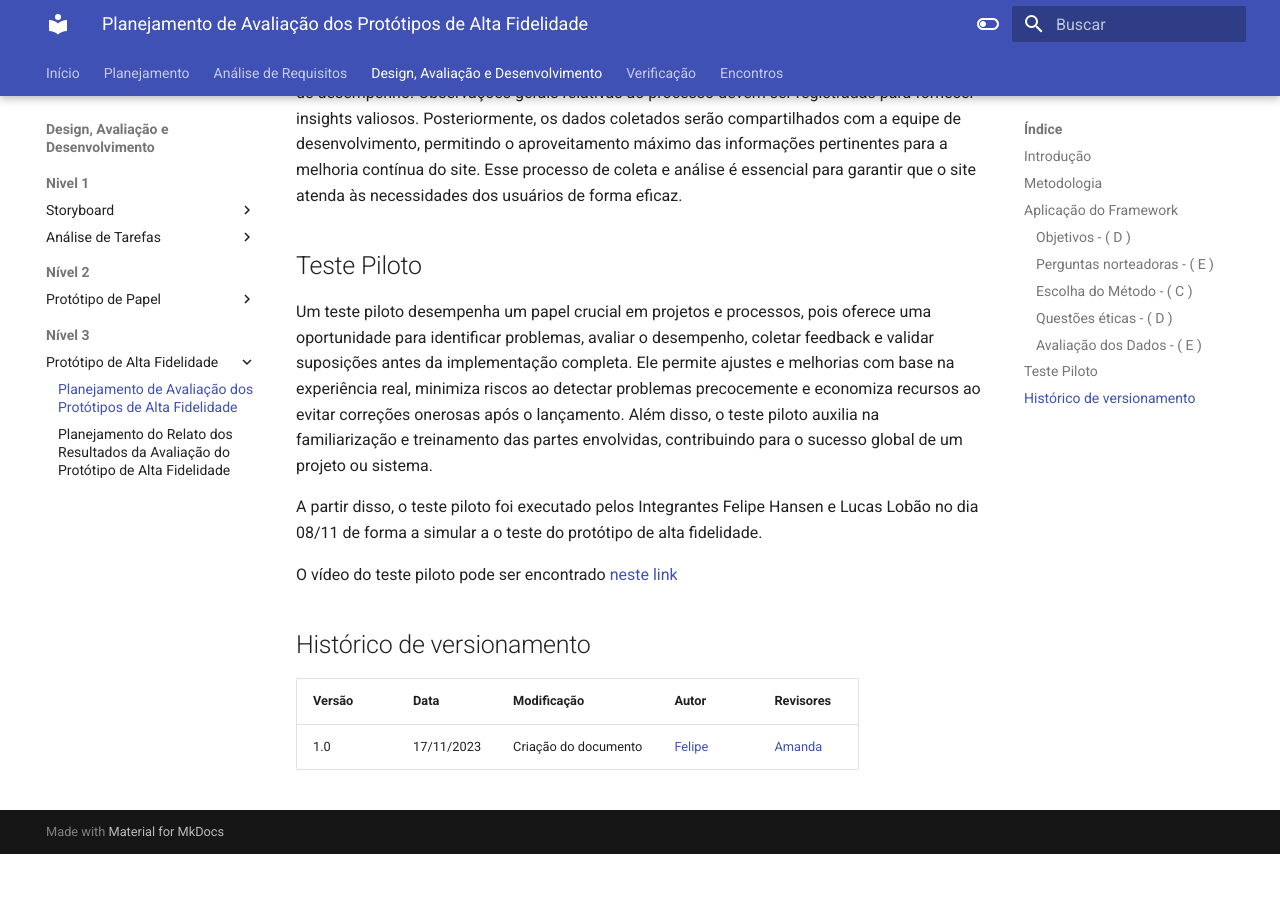
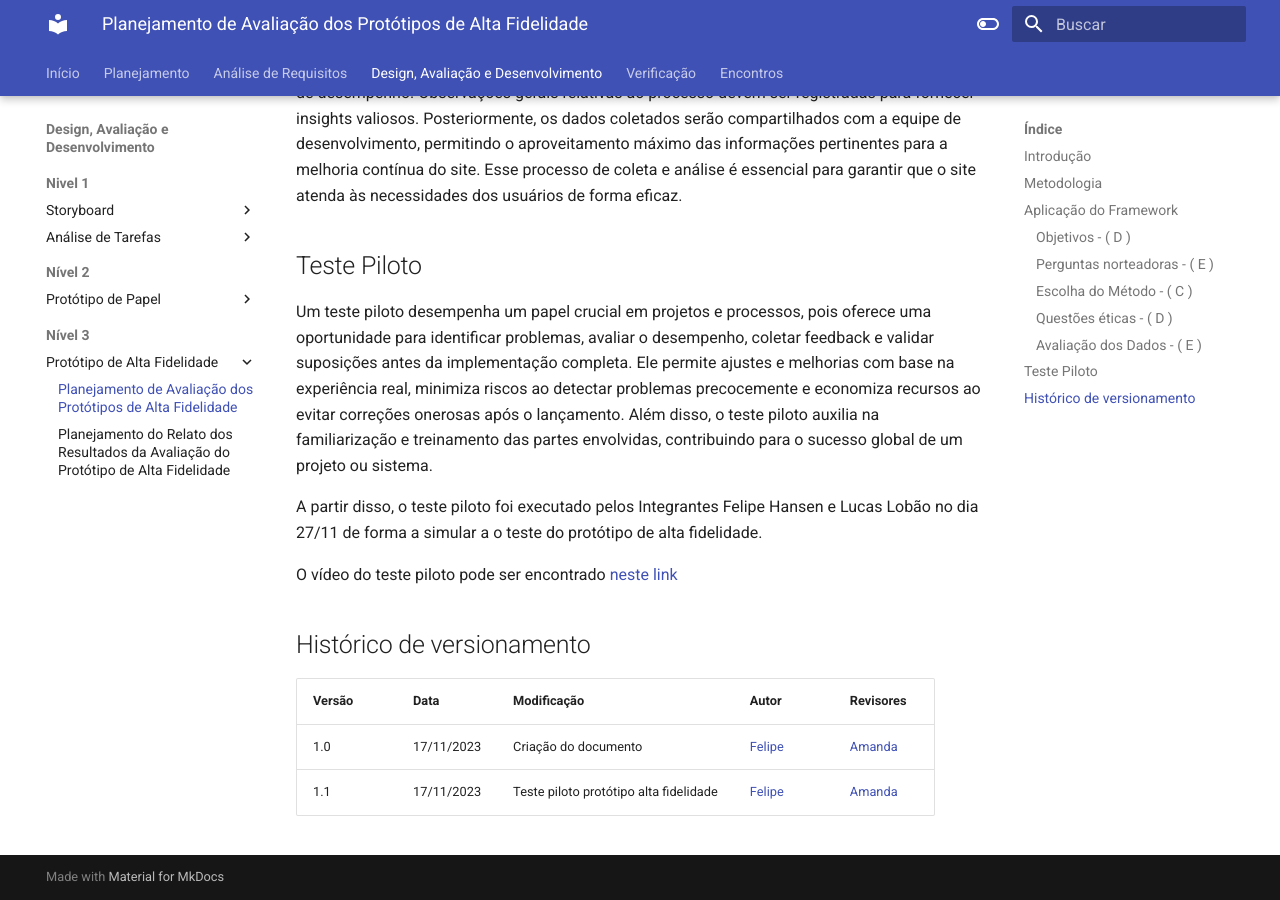
Before and after one commit to Interacao-Humano-Computador/2023.2--BRB-Mobilidade, an MkDocs documentation site: the page built from docs/designAvaliacao/prototipo_fidelidade/planejamento_ava.md, in a window 1280 px wide and 900 px high, scrolled down 2418 px. Built offline with MkDocs 1.6.1 and Material for MkDocs 9.7.7, drawn with Linux system fonts in a browser that asks for light colours; before the commit the page ends 3272 px from its top, so only the background shows below that.

Commit message:
fix: link teste piloto protótipo alta fidelidade

```diff
--- a/docs/designAvaliacao/prototipo_fidelidade/planejamento_ava.md
+++ b/docs/designAvaliacao/prototipo_fidelidade/planejamento_ava.md
@@ -90,12 +90,13 @@
 
 Um teste piloto desempenha um papel crucial em projetos e processos, pois oferece uma oportunidade para identificar problemas, avaliar o desempenho, coletar feedback e validar suposições antes da implementação completa. Ele permite ajustes e melhorias com base na experiência real, minimiza riscos ao detectar problemas precocemente e economiza recursos ao evitar correções onerosas após o lançamento. Além disso, o teste piloto auxilia na familiarização e treinamento das partes envolvidas, contribuindo para o sucesso global de um projeto ou sistema.
 
-A partir disso, o teste piloto foi executado pelos Integrantes Felipe Hansen e Lucas Lobão no dia 08/11 de forma a simular a o teste do protótipo de alta fidelidade.
+A partir disso, o teste piloto foi executado pelos Integrantes Felipe Hansen e Lucas Lobão no dia 27/11 de forma a simular a o teste do protótipo de alta fidelidade.
 
-O vídeo do teste piloto pode ser encontrado [neste link](https://www.youtube.com/watch?v=06rgvuUKK0M)
+O vídeo do teste piloto pode ser encontrado [neste link](https://youtu.be/wIJGIKpoY1Q)
 
 ## Histórico de versionamento
 
 | Versão | Data       | Modificação                             | Autor                         | Revisores                         |
 | ------ | ---------- | --------------------------------------- | ----------------------------- | ----------------------------- |
 |    1.0   |   17/11/2023   |   Criação do documento |  [Felipe](https://github.com/FHansen98) |  [Amanda](https://github.com/Amandaaaaabreu)|
+|    1.1   |   17/11/2023   |  Teste piloto protótipo alta fidelidade |  [Felipe](https://github.com/FHansen98) |  [Amanda](https://github.com/Amandaaaaabreu)|
```
